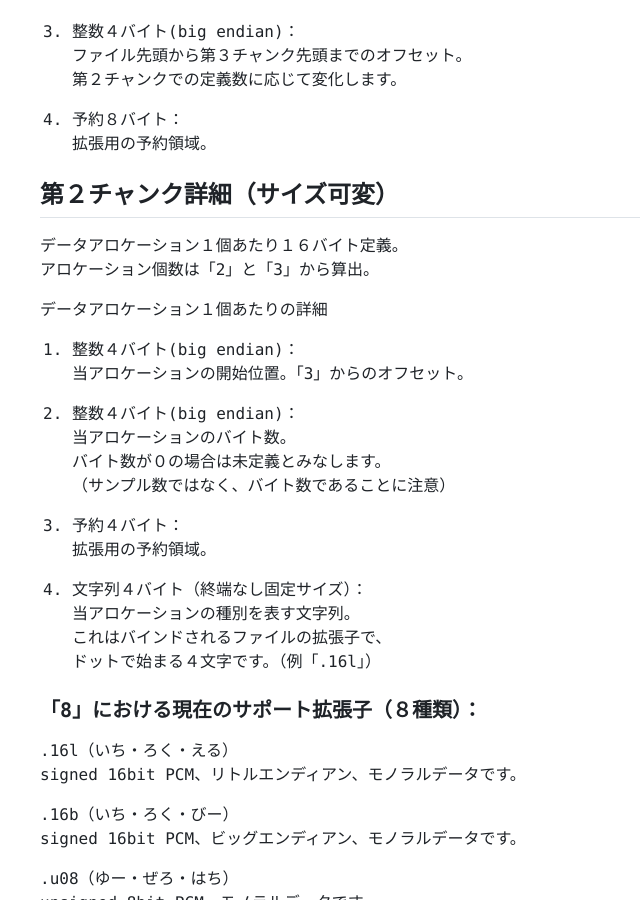
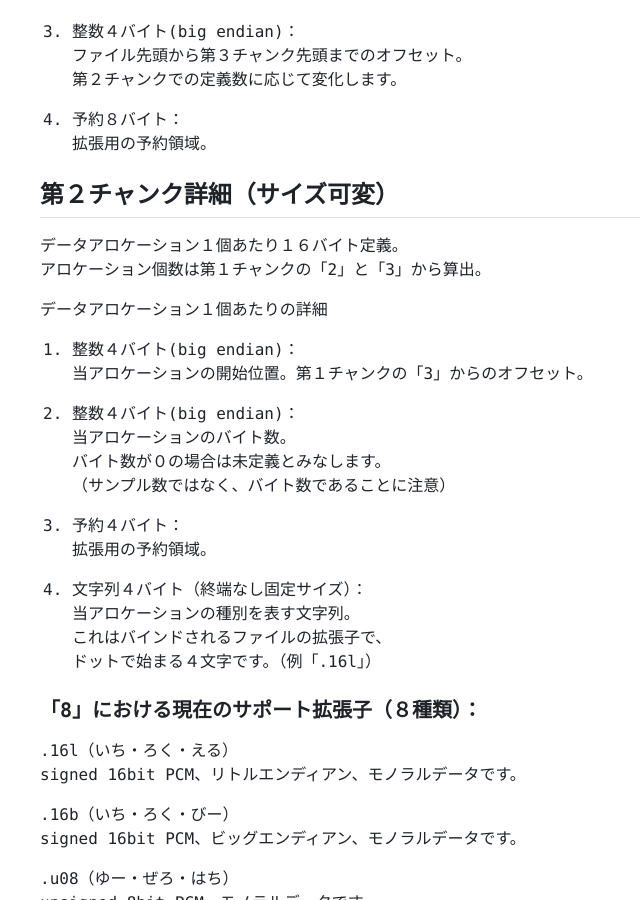
Before and after one commit to lineardrive/V3MMLmanual, a Jekyll site: the page built from docs/ch06/6_59.md, in a window 1280 px wide and 900 px high, scrolled down 593 px. Shown: the whole window, without its empty margins (0-640 px from the left). Built offline with Jekyll 4.4.1, drawn with Linux system fonts in a browser that asks for light colours; our own code applies the rules of GitHub Pages for plain Markdown files.

Commit message:
Update 6_59.md

```diff
--- a/docs/ch06/6_59.md
+++ b/docs/ch06/6_59.md
@@ -32,22 +32,22 @@
 ## 第２チャンク詳細（サイズ可変）
 
 データアロケーション１個あたり１６バイト定義。
-アロケーション個数は「2」と「3」から算出。
+アロケーション個数は第１チャンクの「2」と「3」から算出。
 
 データアロケーション１個あたりの詳細
 
-5. 整数４バイト(big endian)：
-当アロケーションの開始位置。「3」からのオフセット。
+1. 整数４バイト(big endian)：
+当アロケーションの開始位置。第１チャンクの「3」からのオフセット。
 
-6. 整数４バイト(big endian)：
+2. 整数４バイト(big endian)：
 当アロケーションのバイト数。
 バイト数が０の場合は未定義とみなします。
 （サンプル数ではなく、バイト数であることに注意）
 
-7. 予約４バイト：
+3. 予約４バイト：
 拡張用の予約領域。
 
-8. 文字列４バイト（終端なし固定サイズ）：
+4. 文字列４バイト（終端なし固定サイズ）：
 当アロケーションの種別を表す文字列。
 これはバインドされるファイルの拡張子で、
 ドットで始まる４文字です。（例「.16l」）
```
